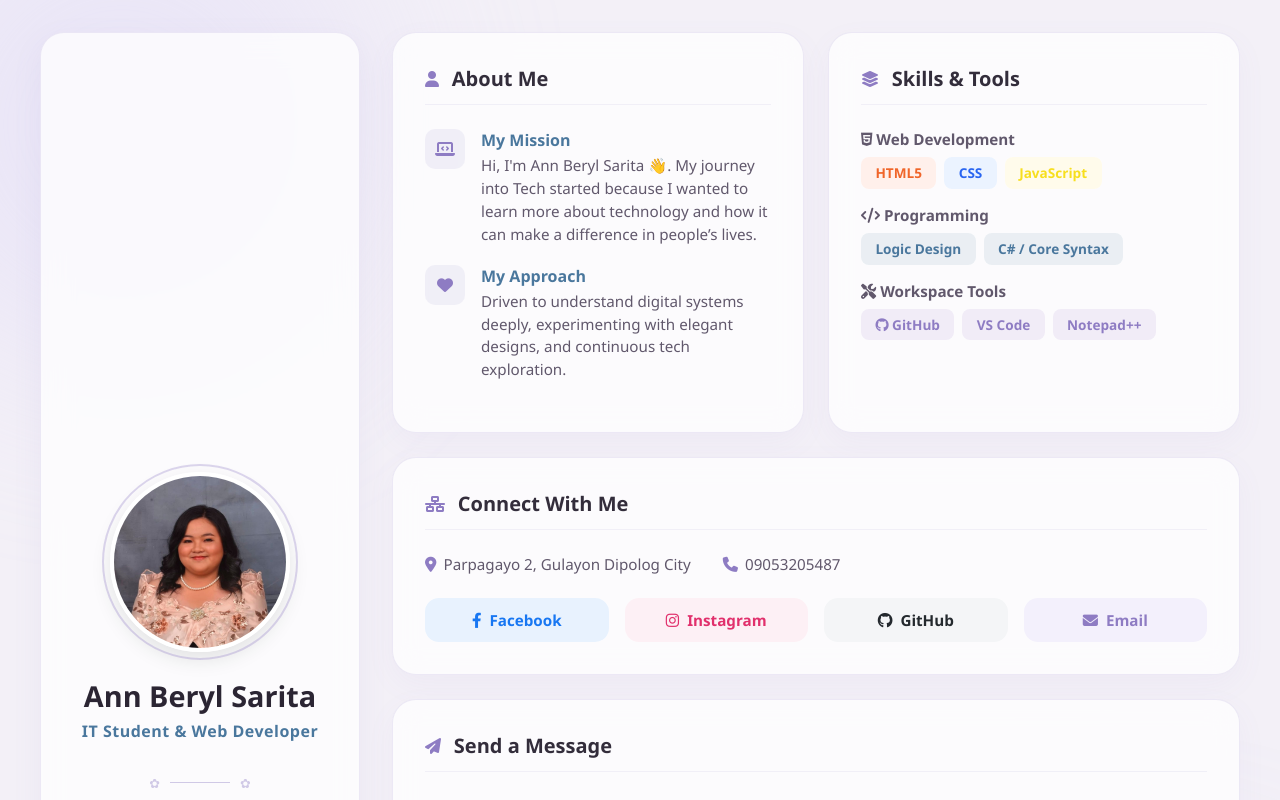
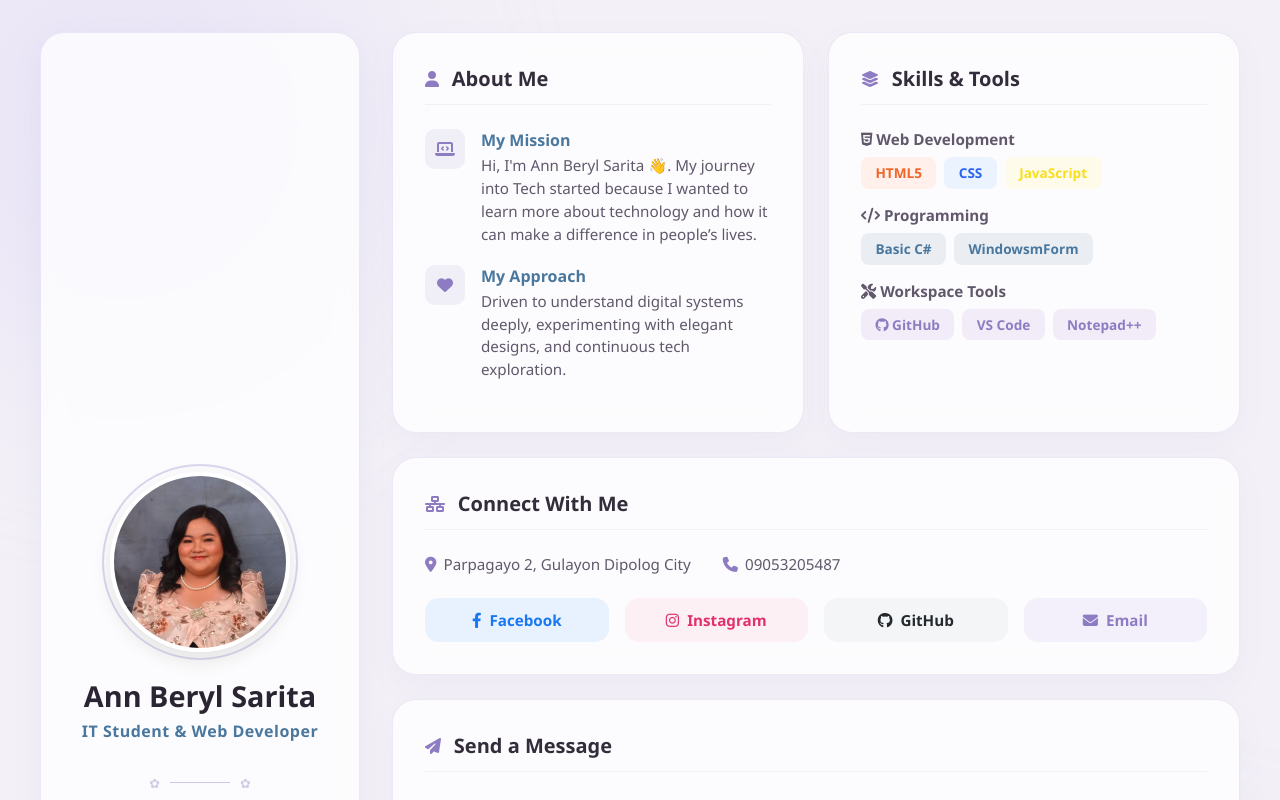
Before and after one commit to annsarita/beryl-s-Portfolio, a plain HTML site: page index.html in a window 1280 px wide. Shown: the top 800 px of the page. Drawn offline with Linux system fonts and the light colour scheme.

Commit message:
Update index.html

```diff
--- a/index.html
+++ b/index.html
@@ -70,8 +70,8 @@
                 <div class="skill-shelf">
                     <h3><i class="fa-solid fa-code"></i> Programming</h3>
                     <div class="badge-row">
-                        <span class="badge core-badge">Logic Design</span>
-                        <span class="badge core-badge">C# / Core Syntax</span>
+                        <span class="badge core-badge">Basic C#</span>
+                        <span class="badge core-badge">WindowsmForm</span>
                     </div>
                 </div>
 
```
